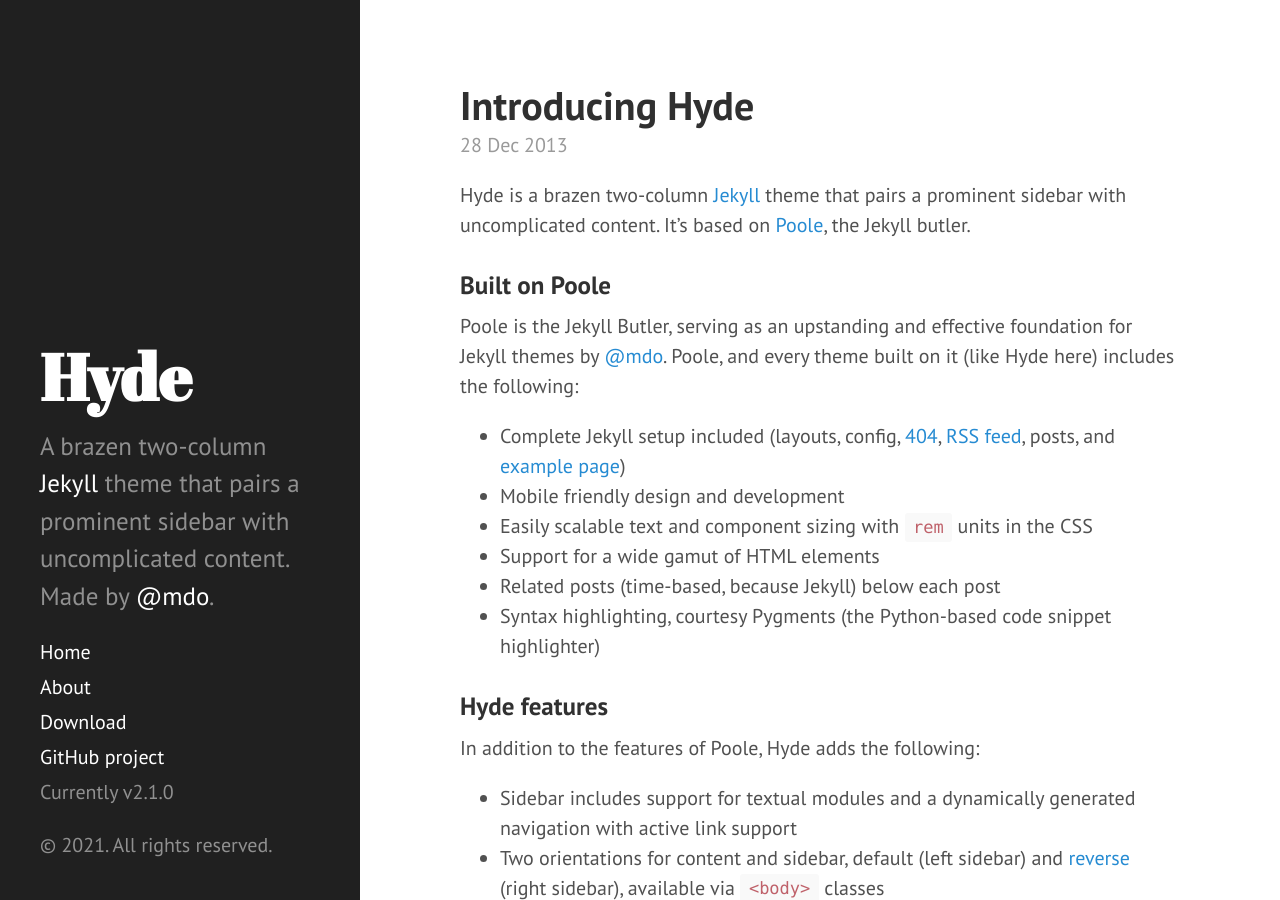
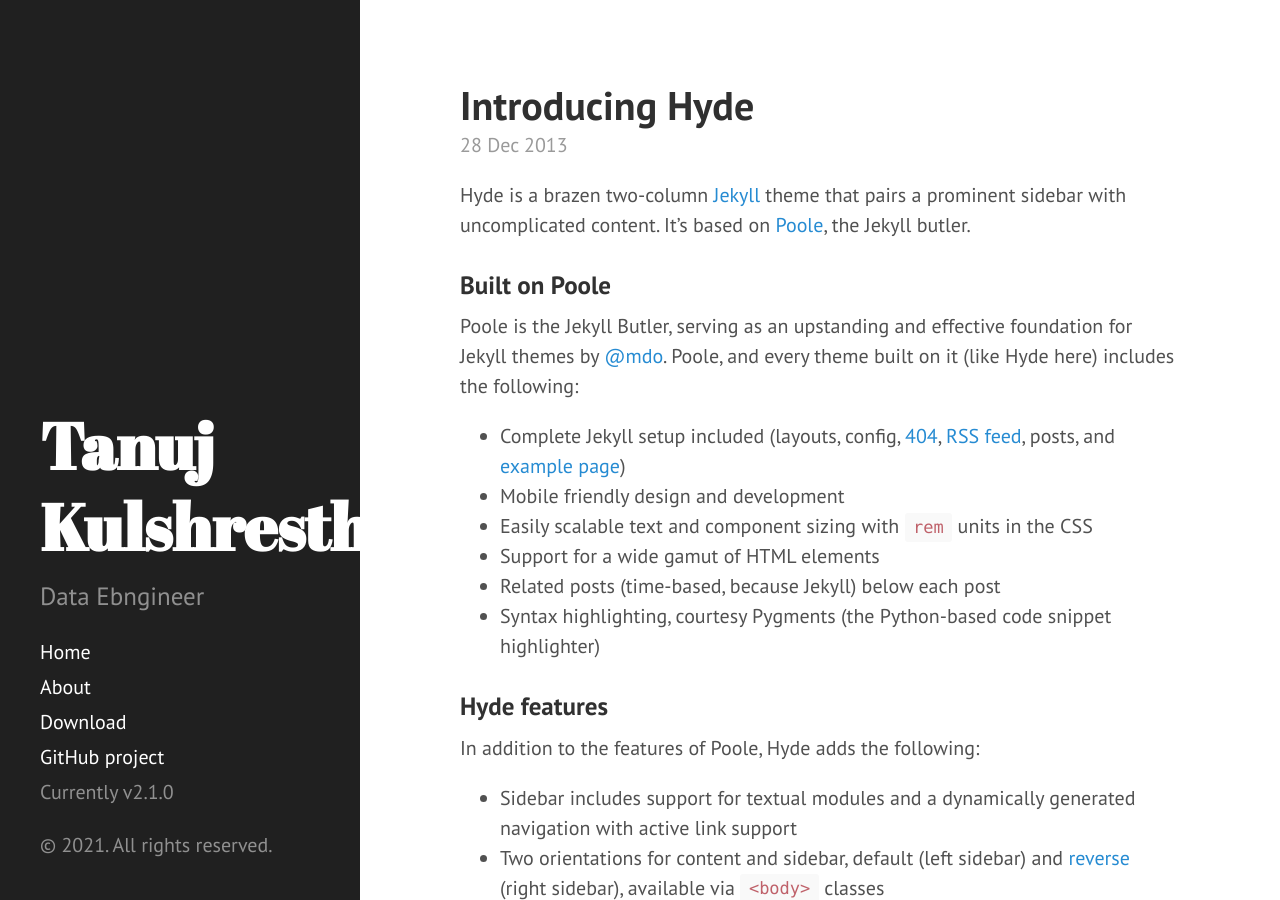
Before and after one commit to tank113/tank113.github.io, a Jekyll site: the page built from index.html, in a window 1280 px wide and 900 px high. Built offline with Jekyll 4.4.1, drawn with Linux system fonts in a browser that asks for light colours; Markdown is read by kramdown in place of the engine named in the settings; the list of posts is cut into pages by our own code.

Commit message:
modified the config.yml

```diff
--- a/_config.yml
+++ b/_config.yml
@@ -1,21 +1,20 @@
 # Dependencies
-markdown:         redcarpet
+#markdown:         redcarpet
 highlighter:      pygments
 
 # Permalinks
 permalink:        pretty
-relative_permalinks: true
 
 # Setup
-title:            Hyde
-tagline:          'A Jekyll theme'
-description:      'A brazen two-column <a href="http://jekyllrb.com" target="_blank">Jekyll</a> theme that pairs a prominent sidebar with uncomplicated content. Made by <a href="https://twitter.com/mdo" target="_blank">@mdo</a>.'
-url:              http://hyde.getpoole.com
+title:            Tanuj Kulshrestha
+tagline:          'Personal Webpage'
+description:      'Data Ebngineer</a>'
+url:              http://2pforinterview.blogspot.in
 baseurl:          /
 
 author:
-  name:           'Mark Otto'
-  url:            https://twitter.com/mdo
+  name:           'Tanuj Kulshrestha'
+  url:            https://facebook.com/sanchitalekh
 
 paginate:         5
 
@@ -23,4 +22,4 @@
 version:          2.1.0
 
 github:
-  repo:           https://github.com/poole/hyde
+  repo:           https://github.com/tank113
```
